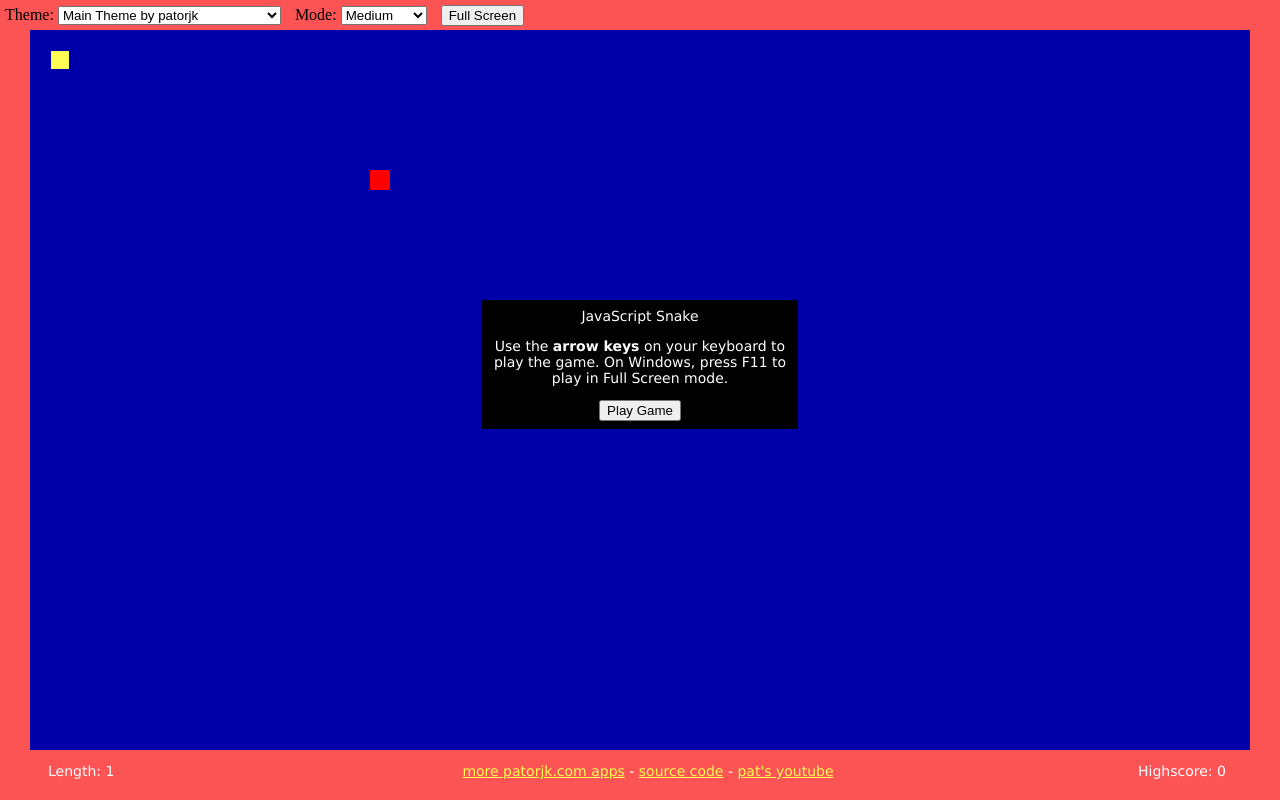
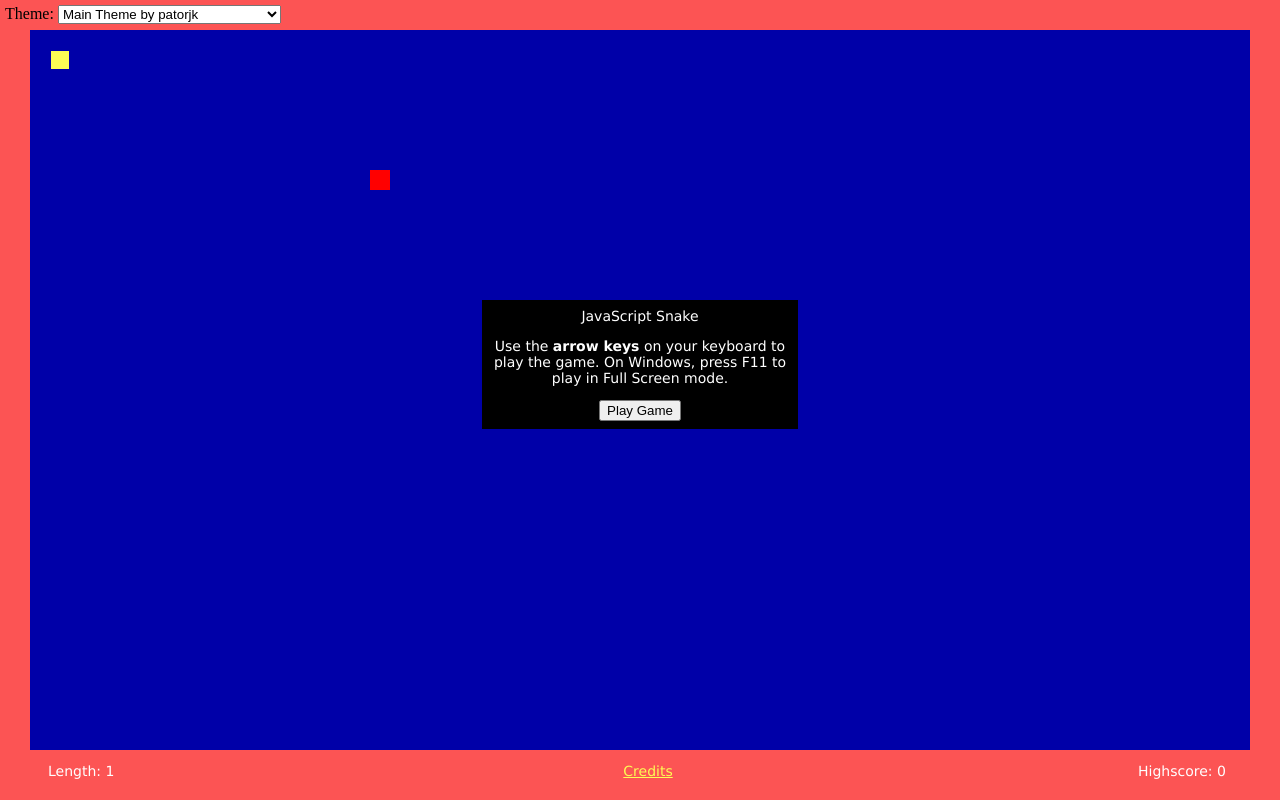
Before and after one commit to comms-team-2022/game, a PHP site: page / in a window 1280 px wide. Run offline with PHP 8.4, Linux system fonts and the light colour scheme.

Commit message:
add everything from usb
this is what was on my usb from school

```diff
--- a/db.sql
+++ b/db.sql
@@ -1,7 +1,5 @@
--- Statements to setup the initial tables
-
--- Test table
 CREATE TABLE scores (
-    user TEXT,
+    email TEXT PRIMARY KEY,
+    name TEXT,
     score INT
 );
--- a/game.php
+++ b/game.php
@@ -72,17 +72,6 @@ function getTheme () {
     }, 10);
 }
 
-if (navigator.onLine && window.location.hostname === 'patorjk.com') {
-    var _gaq = _gaq || [];
-    _gaq.push(['_setAccount', 'UA-3312460-1']);
-    _gaq.push(['_trackPageview']);
-
-    (function() {
-      var ga = document.createElement('script'); ga.type = 'text/javascript'; ga.async = true;
-      ga.src = ('https:' == document.location.protocol ? 'https://ssl' : 'http://www') + '.google-analytics.com/ga.js';
-      var s = document.getElementsByTagName('script')[0]; s.parentNode.insertBefore(ga, s);
-    })();
-}
 </script>
 </head>
 <body>
@@ -98,7 +87,8 @@ if (navigator.onLine && window.location.hostname === 'patorjk.com') {
             <option>Theme by Senura Ratnayake</option>
         </select>
       </div>
-      <div style="display:inline-block;margin-right:10px;">
+      <!-- TODO: Get rid of mode in javascript -->
+      <div style="display:none;">
         <span>Mode:</span>
         <select id="selectMode">
             <option value="100">Easy</option>
@@ -108,17 +98,9 @@ if (navigator.onLine && window.location.hostname === 'patorjk.com') {
             <option value="110">Rush</option>
         </select>
       </div>
-      <button onclick="go_full_screen()">Full Screen</button><br />
+      <br />
     </div>
 
-    <!--
-      <h2>Select which mode you would like to play in.</h2>
-      <button id="Easy">Easy</button><br />
-      <button id="Medium">Medium</button><br />
-      <button id="Difficult">Difficult</button>
-
-<button id="high-score">Get your current high score for this game.</button>
--->
     <div id="mode-wrapper" style="display: inline; width: auto;">
     </div>
 
--- a/js/js-to-server.js
+++ b/js/js-to-server.js
@@ -1,8 +1,9 @@
 // https://stackoverflow.com/a/47065313
-export function post(data) {
+function post(data) {
   fetch("post.php", {
     method: "POST",
     headers: { "Content-Type": "application/json" },
     body: JSON.stringify(data),
   });
 }
+export default post;
--- a/js/snake.js
+++ b/js/snake.js
@@ -3,6 +3,8 @@ JavaScript Snake
 First version by Patrick Gillespie - I've since merged in a good number of github pull requests
 http://patorjk.com/games/snake
 */
+
+import post from "./js-to-server.js";
 
 /**
  * @module Snake
@@ -432,7 +434,9 @@ SNAKE.Snake =
 
         handleEndCondition(playingBoard.handleDeath);
 
-        console.log("I died lol");
+        // Send score to server
+        // TODO: use actual user
+        post({ type: "GAME_END", user: "joe", score: me.snakeLength });
       };
 
       /**
@@ -753,8 +757,7 @@ SNAKE.Board =
 
         elmAboutPanel = document.createElement("div");
         elmAboutPanel.className = "snake-panel-component";
-        elmAboutPanel.innerHTML =
-          "<a href='http://patorjk.com/blog/software/' class='snake-link'>more patorjk.com apps</a> - <a href='https://github.com/patorjk/JavaScript-Snake' class='snake-link'>source code</a> - <a href='https://www.youtube.com/channel/UCpcCLm9y6CsjHUrCvJHYHUA' class='snake-link'>pat's youtube</a>";
+        elmAboutPanel.innerHTML = "<a href='credits.html' class='snake-link'>Credits</a>";
 
         elmLengthPanel = document.createElement("div");
         elmLengthPanel.className = "snake-panel-component";
--- a/post.php
+++ b/post.php
@@ -7,12 +7,11 @@ if ($_SERVER["REQUEST_METHOD"] == "POST") {
 
     if ($data->type == "GAME_END") {
 
-        // Just for testing
-        $sql = "INSERT INTO scores VALUES (?, 2)";
+        $sql = "INSERT INTO scores VALUES (?, ?)";
 
         if($stmt = mysqli_prepare($link, $sql)){
             // Bind variables to the prepared statement as parameters
-            mysqli_stmt_bind_param($stmt, "s", $data->user);
+            mysqli_stmt_bind_param($stmt, "si", $data->user, $data->score);
 
             // Attempt to execute the prepared statement
             mysqli_stmt_execute($stmt);
```
Also changed, not shown: login.php (added, +27 -0 lines).
